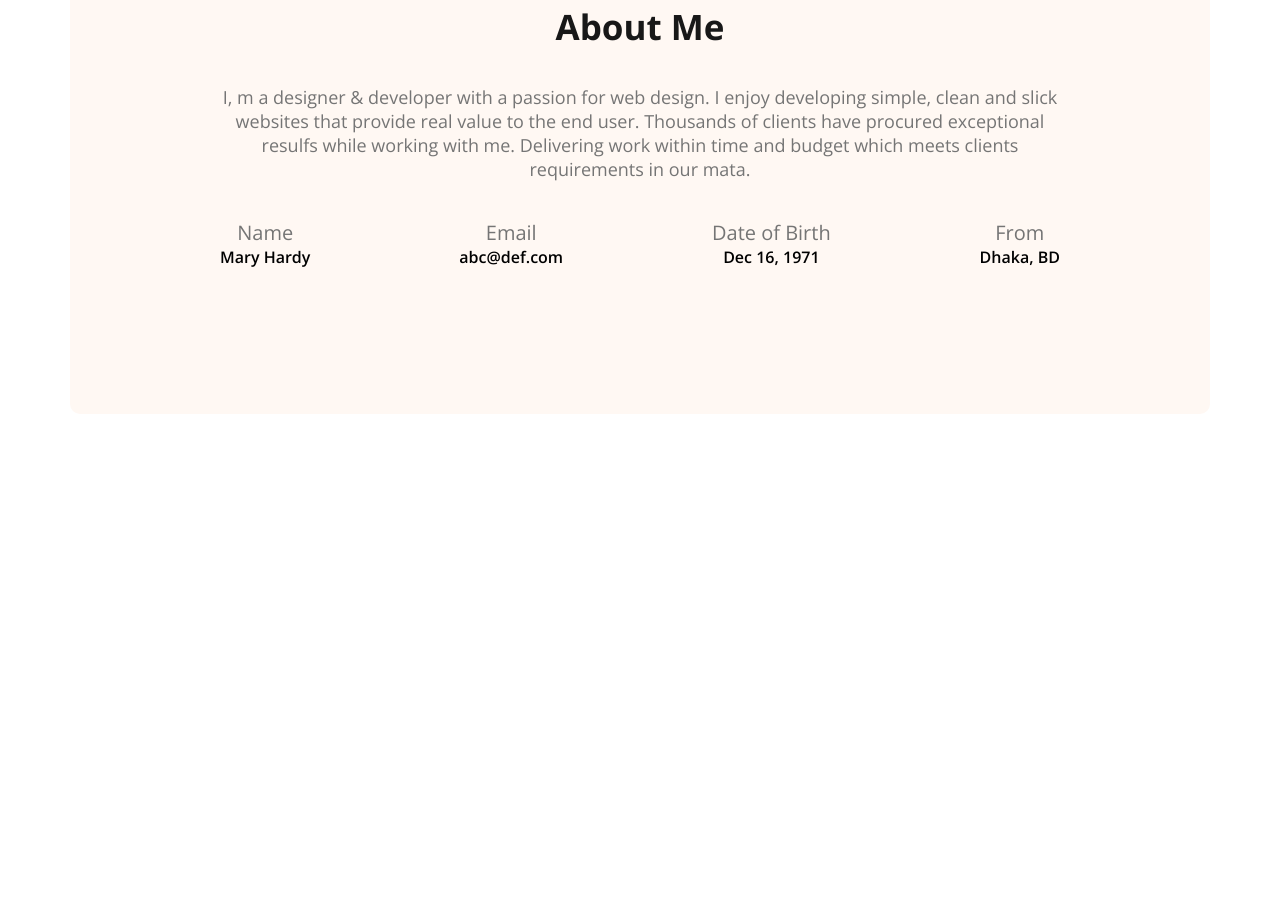
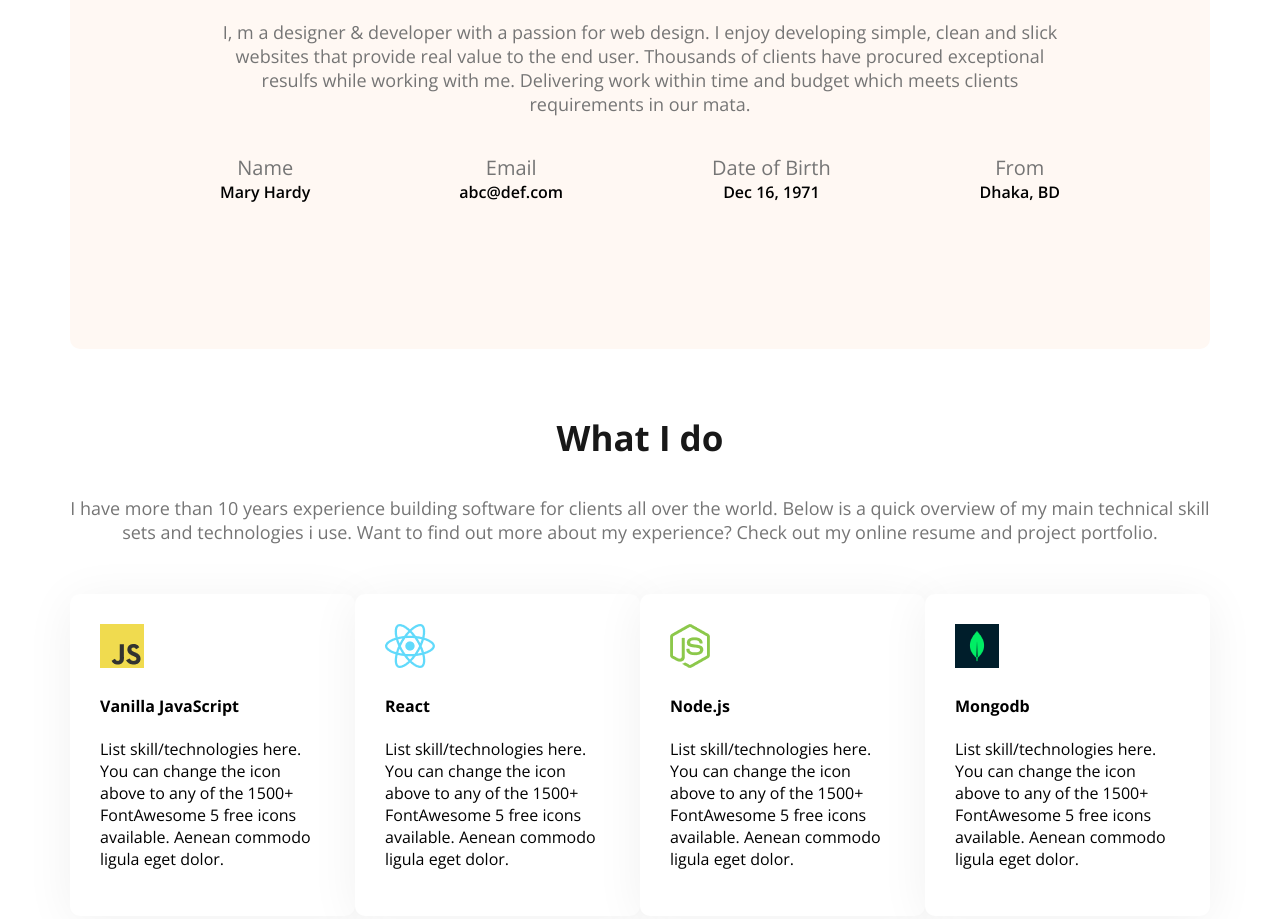
Before and after one commit to this-is-emon/new-developer-portfolio, a plain HTML site: page index.html in a window 1280 px wide. Shown: the part 1122-2041 px from the top of the page. Before the commit the page ends 1544 px from the top, so only its background shows below. Drawn offline with nearby package versions, Linux system fonts and the light colour scheme.

Commit message:
'skills' section done

```diff
--- a/index.html
+++ b/index.html
@@ -72,6 +72,53 @@
           </div>
         </div>
       </section>
+      <section class="skills">
+        <h3 class="section-title">What I do</h3>
+        <p class="section-description">
+          I have more than 10 years experience building software for clients all
+          over the world. Below is a quick overview of my main technical skill
+          sets and technologies i use. Want to find out more about my
+          experience? Check out my online resume and project portfolio.
+        </p>
+        <div class="skills-container">
+          <div class="skill">
+            <img src="/images/icons/js.png" alt="js-icon" srcset="" />
+            <h4 class="skill-title">Vanilla JavaScript</h4>
+            <p class="skill-description">
+              List skill/technologies here. You can change the icon above to any
+              of the 1500+ FontAwesome 5 free icons available. Aenean commodo
+              ligula eget dolor.
+            </p>
+          </div>
+          <div class="skill">
+            <img src="/images/icons/react.png" alt="react-icon" srcset="" />
+            <h4 class="skill-title">React</h4>
+            <p class="skill-description">
+              List skill/technologies here. You can change the icon above to any
+              of the 1500+ FontAwesome 5 free icons available. Aenean commodo
+              ligula eget dolor.
+            </p>
+          </div>
+          <div class="skill">
+            <img src="/images/icons/nodejs.png" alt="nodeJs-icon" srcset="" />
+            <h4 class="skill-title">Node.js</h4>
+            <p class="skill-description">
+              List skill/technologies here. You can change the icon above to any
+              of the 1500+ FontAwesome 5 free icons available. Aenean commodo
+              ligula eget dolor.
+            </p>
+          </div>
+          <div class="skill">
+            <img src="/images/icons/mongo.png" alt="mongo-icon" srcset="" />
+            <h4 class="skill-title">Mongodb</h4>
+            <p class="skill-description">
+              List skill/technologies here. You can change the icon above to any
+              of the 1500+ FontAwesome 5 free icons available. Aenean commodo
+              ligula eget dolor.
+            </p>
+          </div>
+        </div>
+      </section>
     </main>
     <div></div>
     <footer></footer>
--- a/styles/portfolio.css
+++ b/styles/portfolio.css
@@ -102,19 +102,22 @@ main {
   max-width: 1140px;
   margin: 0 auto;
 }
+/* Keeping all bock elemnts ('About Me', 'What I do' etc inside the 'main' container) 130px(65px+65px) apart */
+main section {
+  margin-top: 65px;
+  margin-bottom: 65px;
+}
 
 /* about styles - Skaleton */
 .about {
   border-radius: 10px;
   padding: 130px 150px;
   text-align: center;
-  margin-top: 130px;
 }
 .about-items {
   display: flex;
   justify-content: space-between;
 }
-
 /* about styles - Ornamentation */
 .section-title {
   font-size: 35px;
@@ -135,3 +138,20 @@ main {
   font-weight: 600;
   margin-top: 0;
 }
+
+/* 'skills' styles */
+.skills {
+  text-align: center;
+}
+.skills-container {
+  display: flex;
+  justify-content: space-between;
+  text-align: left;
+  margin-top: 50px;
+}
+.skill {
+  padding: 30px;
+  border-radius: 10px;
+  background: #fff;
+  box-shadow: 0px 6px 50px 0px rgba(0, 0, 0, 0.06);
+}
```
